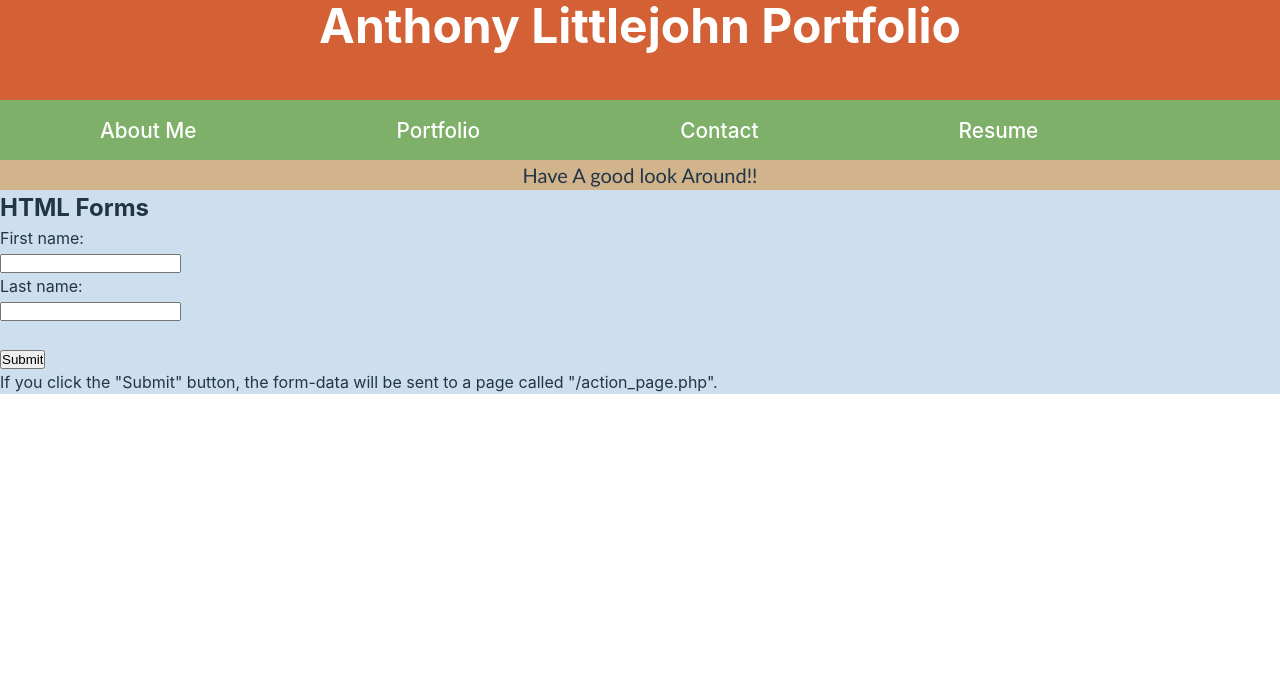
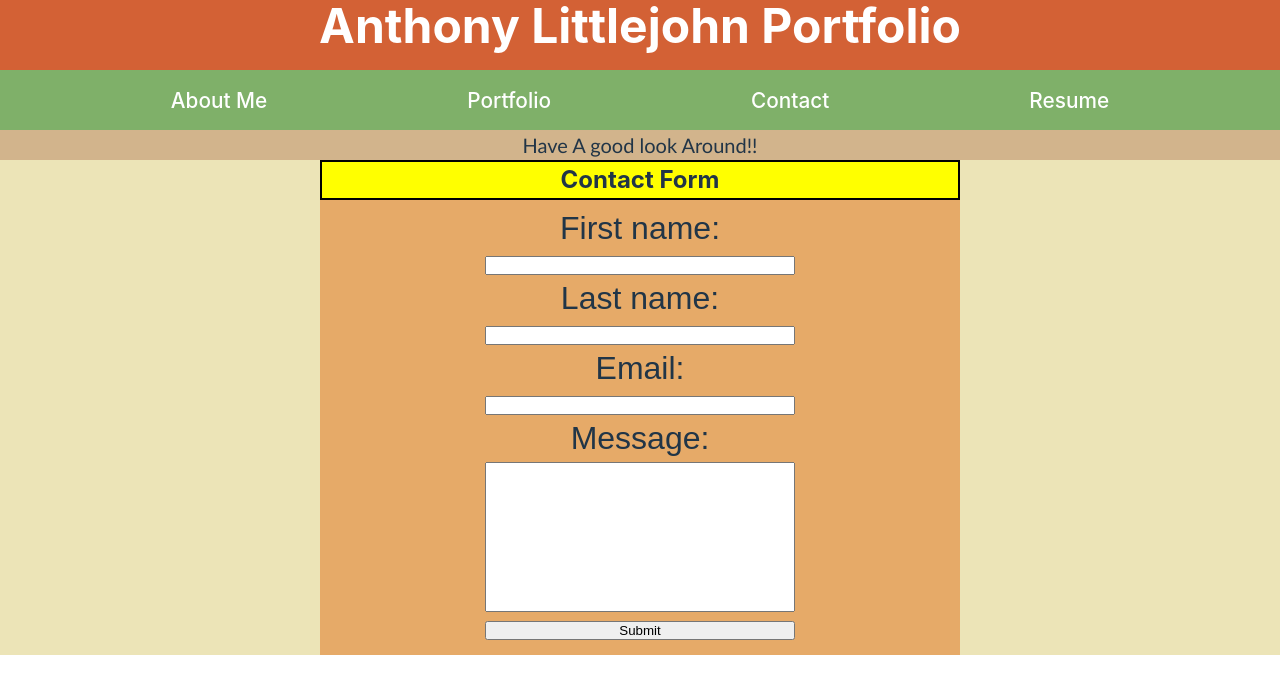
Before and after one commit to ant05man/React-Portfolio, a React (Vite) app: page /contact in a window 1280 px wide. Shown: the top 694 px of the page. Built offline with nearby package versions, Linux system fonts and the light colour scheme.

Commit message:
changed form sizse

```diff
--- a/src/components/Contact.jsx
+++ b/src/components/Contact.jsx
@@ -4,17 +4,20 @@ import '../styles/Contact.css';
 function Contact() {
   return (
     <div>
-      <h2>HTML Forms</h2>
+      <h2>Contact Form</h2>
 
-      <form action="/action_page.php">
-        <label htmlFor="fname">First name:</label><br />
+      <form>
+        <label htmlFor="fname">First name:</label>
         <input type="text" id="fname" name="fname" /><br />
-        <label htmlFor="lname">Last name:</label><br />
-        <input type="text" id="lname" name="lname"/><br /><br />
+        <label htmlFor="lname">Last name:</label>
+        <input type="text" id="lname" name="lname"/><br />
+        <label htmlFor="lname">Email:</label>
+        <input type="text" id="email" name="email"/><br />
+        <label htmlFor="lname">Message:</label>
+        <input type="text" id="message" name="message"/><br />
         <input type="submit" value="Submit" />
       </form>
 
-      <p>If you click the "Submit" button, the form-data will be sent to a page called "/action_page.php".</p>
     </div>
   );
 }
--- a/src/styles/Contact.css
+++ b/src/styles/Contact.css
@@ -0,0 +1,41 @@
+form {
+background-color: #e6aa68;
+width: 50%;
+height: 100;
+justify-content: center;
+margin: 0 auto;
+padding: 10px;
+text-align: center;
+}
+
+h2 {
+    background-color: yellow;
+    width: 50%;
+    margin: 0 auto;
+    border: 2px solid black;
+}
+
+div {
+    text-align: center;
+    align-items: center;
+    justify-content: center;
+}
+
+label {
+    display: block;
+    margin-bottom: 5px;
+    font: 2em sans-serif;
+}
+
+input {
+    margin-bottom: 5px;
+    width: 50%;
+}
+
+#message {
+    height: 150px;
+}
+
+body {
+    background-color: #ece4b7;
+}
--- a/src/styles/Header.css
+++ b/src/styles/Header.css
@@ -1,6 +1,6 @@
 .header {
     background: #D36135;
-    height: 100px;
+    height: 70px;
   }
 
   .header h1 {
```
